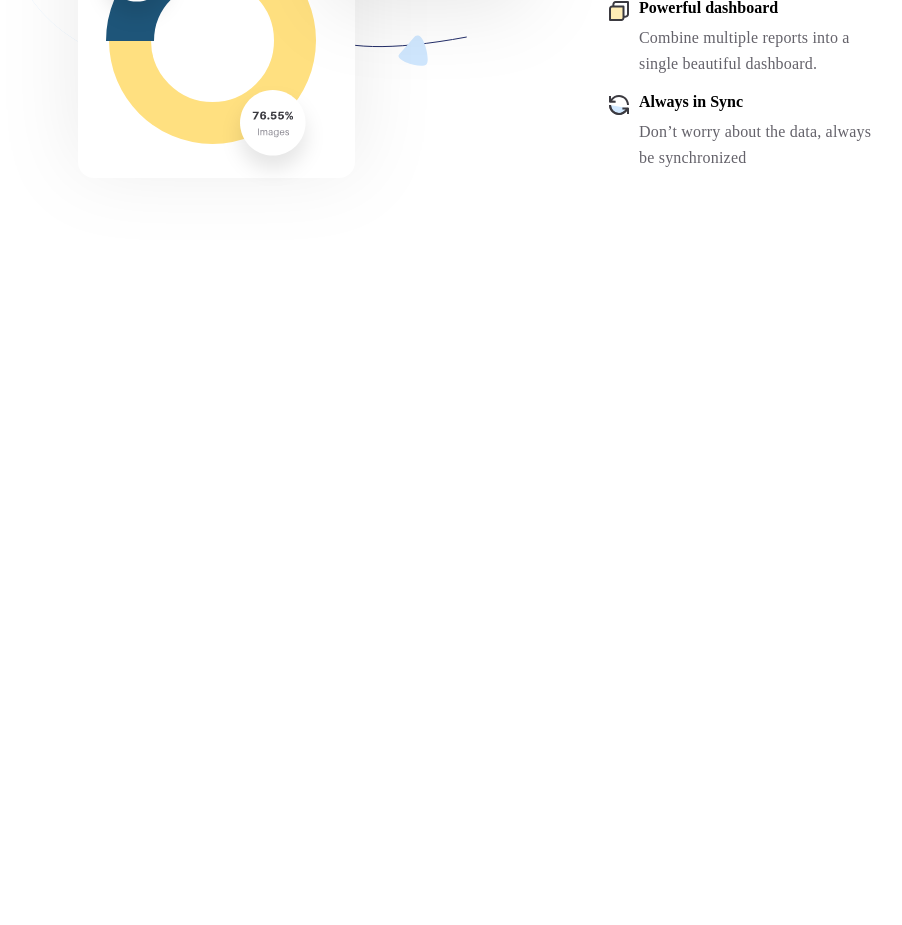
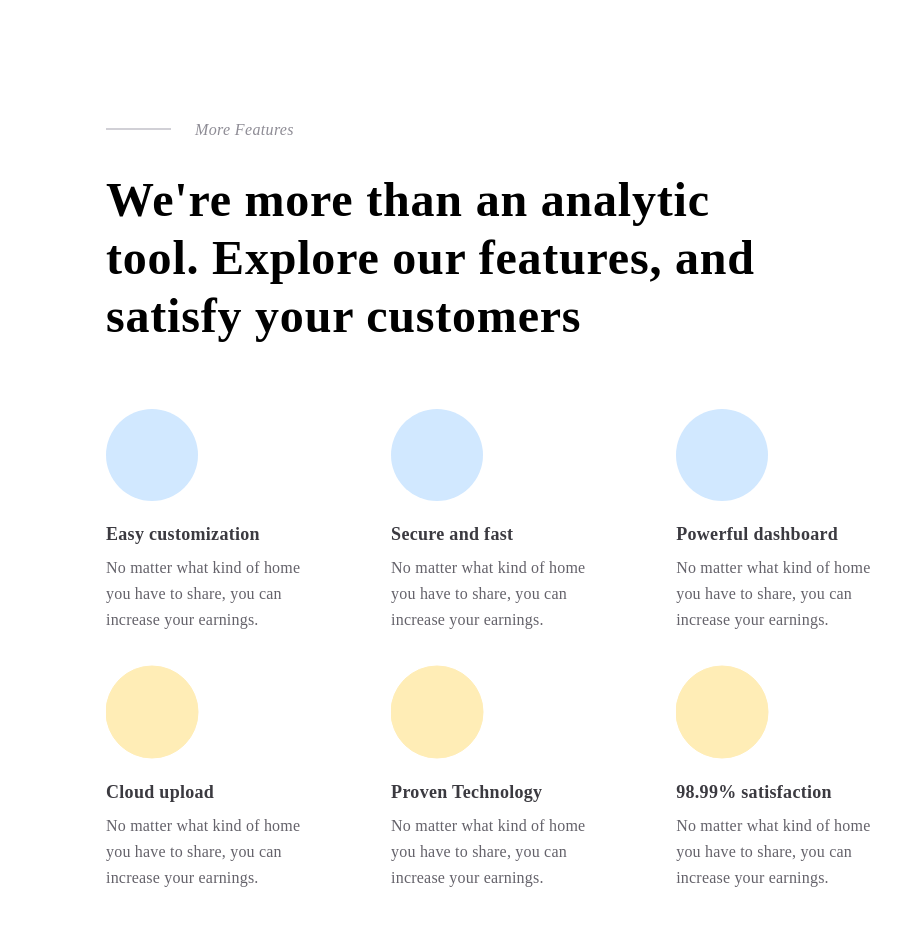
Before and after one commit to basarballioz/privia-security-intern-case-reactjs, a React (Create React App) app: page / in a window 1280 px wide. Shown: the part 2480-3405 px from the top of the page, without its empty margins (102-1004 px from the left). Before the commit the page ends 2932 px from the top, so only its background shows below. Built offline with nearby package versions, Linux system fonts and the light colour scheme; a web font is replaced by a local one.

Commit message:
more feature section tamamlandi ve responsive hale getirildi

```diff
--- a/src/components/Feature/Feature.module.scss
+++ b/src/components/Feature/Feature.module.scss
@@ -76,3 +76,53 @@
     }
   }
 }
+
+.more-feature {
+  display: flex;
+  justify-content: center;
+  align-items: flex-start;
+  flex-direction: column;
+  width: 33%;
+  margin-top: 2rem;
+
+  @media only screen and (max-width: 1100px) {
+    align-items: center;
+    width: 341px;
+  }
+
+  .more-info {
+    @media only screen and (max-width: 1100px) {
+      display:flex;
+      justify-content: center;
+      align-items: center;
+      flex-direction: column;
+
+    }
+
+    .more-info-title {
+      font-size: 18px;
+      line-height: 22px;
+      height: 22px;
+      letter-spacing: 0.3px;
+      color: #3b3a40;
+      font-weight: 700;
+
+      @media only screen and (max-width: 1100px) {
+        text-align: center;
+      }
+    }
+
+    .more-info-description {
+      font-weight: normal;
+      font-size: 16px;
+      line-height: 26px;
+      letter-spacing: 0.2px;
+      color: #64626a;
+      width: 70%;
+      margin-top: 10px;
+      @media only screen and (max-width: 1100px) {
+        text-align: center;
+      }
+    }
+  }
+}
--- a/src/components/Feature/index.js
+++ b/src/components/Feature/index.js
@@ -1,27 +1,30 @@
 import React, { useState } from "react";
 import { Link } from "react-router-dom";
-import styles from './Feature.module.scss';
+import styles from "./Feature.module.scss";
 
-const Feature = ({ feature }) => {
+const Feature = ({ feature, more }) => {
   return (
     <>
-            <div className={styles.feature}>
-                <div className={styles.icon}>
-                    <div className={styles['icon-bg']}>
+      <div className={more ? styles['more-feature'] : styles.feature}>
+        <div className={more ? styles['more-icon'] : styles.icon}>
+          <div className={more ? styles['more-icon-bg'] : styles["icon-bg"]}>
             <img src={feature.iconbg} alt="" />
           </div>
-                    <div className={styles['icon-shape']}>
+          <div className={more ? styles['more-icon-shape'] : styles["icon-shape"]}>
             <img src={feature.icon} alt="" />
           </div>
         </div>
-                <div className={styles.info}>
-                    <div className={styles['info-title']}>{feature.title}</div>
-                    <div className={styles['info-description']}>{feature.desc}</div>
-                    <div className={styles['info-learn-more']}>
+        <div className={more ? styles['more-info'] : styles.info}>
+          <div className={more ? styles['more-info-title'] : styles["info-title"]}>{feature.title}</div>
+          <div className={more ? styles['more-info-description'] : styles["info-description"]}>{feature.desc}</div>
+
+          {more ? null : (
+            <div className={more ? styles['more-info-learn-more'] : styles["info-learn-more"]}>
               <Link to={feature.href}>
                 Learn More <img src="/assets/svg/next.svg" alt="" />
               </Link>
             </div>
+          )}
         </div>
       </div>
     </>
--- a/src/pages/Home.js
+++ b/src/pages/Home.js
@@ -31,7 +31,46 @@ function Home() {
             desc: 'Create reports with an easy to use drag-and-drop designer.',
             href: '/'
         }
-    ])
+    ]);
+
+    const [moreFeatures, setMoreFeatures] = useState([
+        {
+            iconbg: '/assets/svg/bluebg.svg',
+            title: 'Easy customization',
+            desc: 'No matter what kind of home you have to share, you can increase your earnings.',
+            href: '/'
+        },
+        {
+            iconbg: '/assets/svg/bluebg.svg',
+            title: 'Secure and fast',
+            desc: 'No matter what kind of home you have to share, you can increase your earnings.',
+            href: '/'
+        },
+        {
+            iconbg: '/assets/svg/bluebg.svg',
+            title: 'Powerful dashboard',
+            desc: 'No matter what kind of home you have to share, you can increase your earnings.',
+            href: '/'
+        },
+        {
+            iconbg: '/assets/svg/yellowbg.svg',
+            title: 'Cloud upload',
+            desc: 'No matter what kind of home you have to share, you can increase your earnings.',
+            href: '/'
+        },
+        {
+            iconbg: '/assets/svg/yellowbg.svg',
+            title: 'Proven Technology',
+            desc: 'No matter what kind of home you have to share, you can increase your earnings.',
+            href: '/'
+        },
+        {
+            iconbg: '/assets/svg/yellowbg.svg',
+            title: '98.99% satisfaction',
+            desc: 'No matter what kind of home you have to share, you can increase your earnings.',
+            href: '/'
+        },
+    ]);
 
     return (
         <>
@@ -62,8 +101,8 @@ function Home() {
                             {
                                 features.map((feature, index) => {
                                     return (
-                                        <Feature feature={feature} key={index} />
-                                    )
+                                        <Feature more={false} feature={feature} key={index} />
+                                    );
                                 })
                             }
                         </div>
@@ -106,6 +145,43 @@ function Home() {
                         </div>
                     </div>
                 </section>
+                <section id='more-features'>
+                    <div className="container">
+                        <div className='section-title'>
+                            <img src="/assets/svg/tire.svg" alt="More Features Dash" />
+                            <span>More Features</span>
+                        </div>
+                        <div className="more-features-title">
+                            <h2>We're more than an analytic tool. Explore our features, and satisfy your customers</h2>
+                        </div>
+                        <div className='more-features'>
+                            {
+                                moreFeatures.map((moreFeature, index) => {
+                                    return (
+                                        <Feature more feature={moreFeature} key={index} />
+                                    );
+                                })
+                            }
+                        </div>
+                    </div>
+                </section>
+                {/* <section id='collab'>
+                    <div className="container">
+                        <div className='collab-image'>
+                            <img src="/assets/svg/people.svg" alt="Collaborate Image" />
+                        </div>
+                        <div className='collab-detail'>
+                            <div className='section-title'>
+                                <img src="/assets/svg/tire.svg" alt="Analytics Dash" />
+                                <span>Collaborate</span>
+                            </div>
+                            <div className='title'>
+                                <h2>Collaborate with your team anytime, anywhere</h2>
+                                <div>Self-service data analytics software that lets you create visually appealing data visualizations and insightful dashboards in minutes.</div>
+                            </div>
+                        </div>
+                    </div>
+                </section> */}
             </main>
         </>
     );
--- a/src/styles/home.scss
+++ b/src/styles/home.scss
@@ -11,20 +11,14 @@
   }
   .home-background {
     position: fixed;
+    padding: 0;
     width: 100%;
     height: 100vh;
     left: 0;
     top: 0px;
     z-index: -1;
     object-fit: cover;
-    @media only screen and (max-width: 1300px) {
-    }
-    @media only screen and (max-width: 1100px) {
-    }
-    @media only screen and (max-width: 768px) {
-    }
-    @media only screen and (max-width: 320px) {
-    }
+
   }
 
   h1 {
@@ -37,7 +31,10 @@
     width: 784px;
     @media only screen and (max-width: 1100px) {
       font-size: 46px;
-      width: 563px;
+      width: 603px;
+    }
+    @media only screen and (max-width: 768px) {
+      width: 100%;
     }
     @media only screen and (max-width: 500px) {
       font-size: 34px;
@@ -63,7 +60,7 @@
       font-size: 16px;
     }
     @media only screen and (max-width: 768px) {
-      width: 550px;
+      width: 100%;
     }
     @media only screen and (max-width: 500px) {
       width: 80%;
@@ -125,24 +122,7 @@
     @media only screen and (max-width: 1100px) {
       width: 100%;
     }
-    .section-title {
-      margin-top: 2rem;
-      display: flex;
-      justify-content: flex-start;
-      align-items: center;
-      font-style: italic;
-      font-weight: 400;
-      font-size: 16px;
-      line-height: 19px;
-      letter-spacing: 0.35px;
-      color: #8e8c95;
-      @media only screen and (max-width: 768px) {
-        justify-content: center;
-      }
-      img {
-        margin-right: 1.5rem;
-      }
-    }
+
     .title {
       display: flex;
       justify-content: space-between;
@@ -227,17 +207,7 @@
         flex-direction: column;
         width: 100%;
       }
-      .section-title {
-        display: flex;
-        justify-content: flex-start;
-        align-items: center;
-        font-style: italic;
-        font-weight: 400;
-        font-size: 16px;
-        line-height: 19px;
-        letter-spacing: 0.35px;
-        color: #8e8c95;
-      }
+
       .title {
         margin-top: 1.5rem;
         @media only screen and (max-width: 1100px) {
@@ -325,3 +295,92 @@
     }
   }
 }
+#more-features {
+  display: flex;
+  justify-content: center;
+  align-items: center;
+
+  @media only screen and (max-width: 1100px) {
+    width: 100%;
+  }
+
+  @media only screen and (max-width: 768px) {
+    padding: 0rem 0px;
+  }
+
+  .container {
+    display: flex;
+    flex-direction: column;
+    width: 80%;
+
+    @media only screen and (max-width: 1100px) {
+      display: flex;
+      align-center: center;
+      flex-direction: column;
+      width: 100%;
+    }
+
+    .section-title {
+
+      @media only screen and (max-width: 1100px) {
+        text-align: center;
+        display: flex;
+        justify-content: center;
+        alig-items: center;
+      }
+    }
+
+    .more-features-title {
+
+      margin-top: 2rem;
+
+      @media only screen and (max-width: 1100px) {
+        display: flex;
+        justify-content: center;
+        alig-items: center;
+      }
+
+      h2 {
+        width: 80%;
+        font-size: 48px;
+        line-height: 58px;
+        letter-spacing: 0.8px;
+        color: #000000;
+
+        @media only screen and (max-width: 1100px) {
+          font-size: 28px;
+          line-height: 28px;
+          text-align: center;
+          width: 500px;
+        }
+
+        @media only screen and (max-width: 768px) {
+          font-size: 28px;
+          line-height: 28px;
+          text-align: center;
+          width: 90%; // TODO 768px responsive values
+        }
+      }
+    }
+
+    .more-features {
+      margin-top: 2rem;
+      display: flex;
+      flex-wrap: wrap;
+
+      @media only screen and (max-width: 1100px) {
+        justify-content: center;
+        align-items: center;
+
+      }
+
+      @media only screen and (max-width: 768px) {
+
+      }
+    }
+  }
+}
+
+#collab {
+  border: 1px solid black;
+}
--- a/src/styles/main.scss
+++ b/src/styles/main.scss
@@ -15,13 +15,29 @@ html {
         padding: 0 10px;
       }
       section {
-        padding: 200px 100px;
+        padding: 100px 100px;
         background-color: white;
         @media only screen and (max-width: 1100px) {
-          padding: 200px 20px;
+          padding: 100px 20px;
         }
         @media only screen and (max-width: 768px) {
           padding: 2rem 20px;
+        }
+
+        .section-title {
+          display: flex;
+          justify-content: flex-start;
+          align-items: center;
+          font-style: italic;
+          font-weight: 400;
+          font-size: 16px;
+          line-height: 19px;
+          letter-spacing: 0.35px;
+          color: #8e8c95;
+
+          img {
+            margin-right: 1.5rem;
+          }
         }
       }
     }
```
Lines whose indentation alone changed are shown as unchanged.
